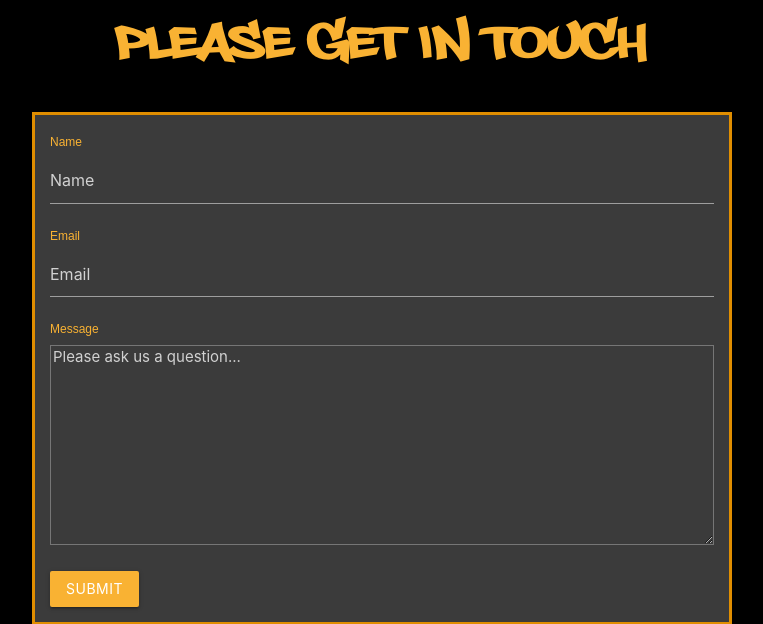
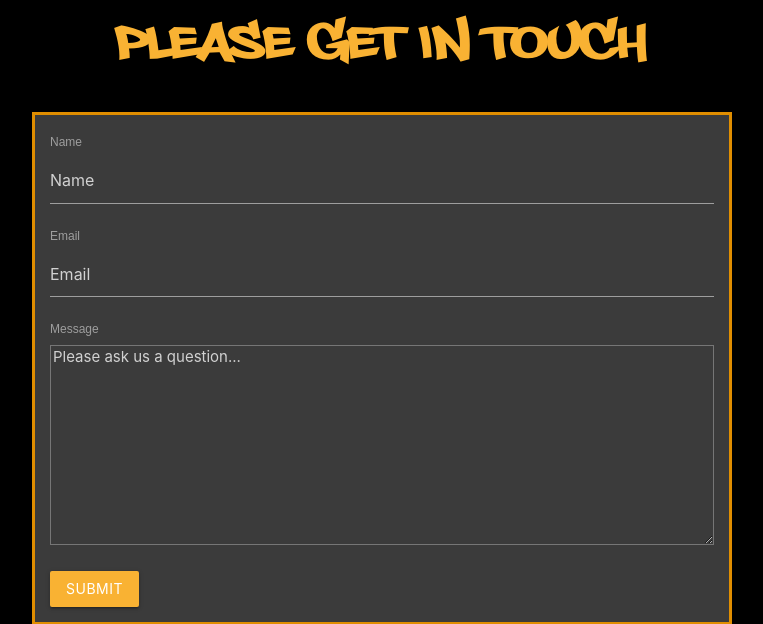
Before and after one commit to jamie2210/CI_MS3_RR, a Flask app: page /contact in a window 1280 px wide. Shown: the part 103-727 px from the top of the page, without its empty margins (258-1021 px from the left). Run offline with Flask 3, Linux system fonts and the light colour scheme; the visitor is signed in with stand-in values (Sample User, id 1); some libraries are stand-ins or nearby versions.

Commit message:
Fix: Remove unwanted styling

```diff
--- a/rave_reviews/static/css/style.css
+++ b/rave_reviews/static/css/style.css
@@ -381,10 +381,6 @@ body {
     color: #f9b233;
 }
 
-.active {
-    color: #f9b233;
-}
-
 .search-form {
     width: 750px;
     margin-left: auto;
```
